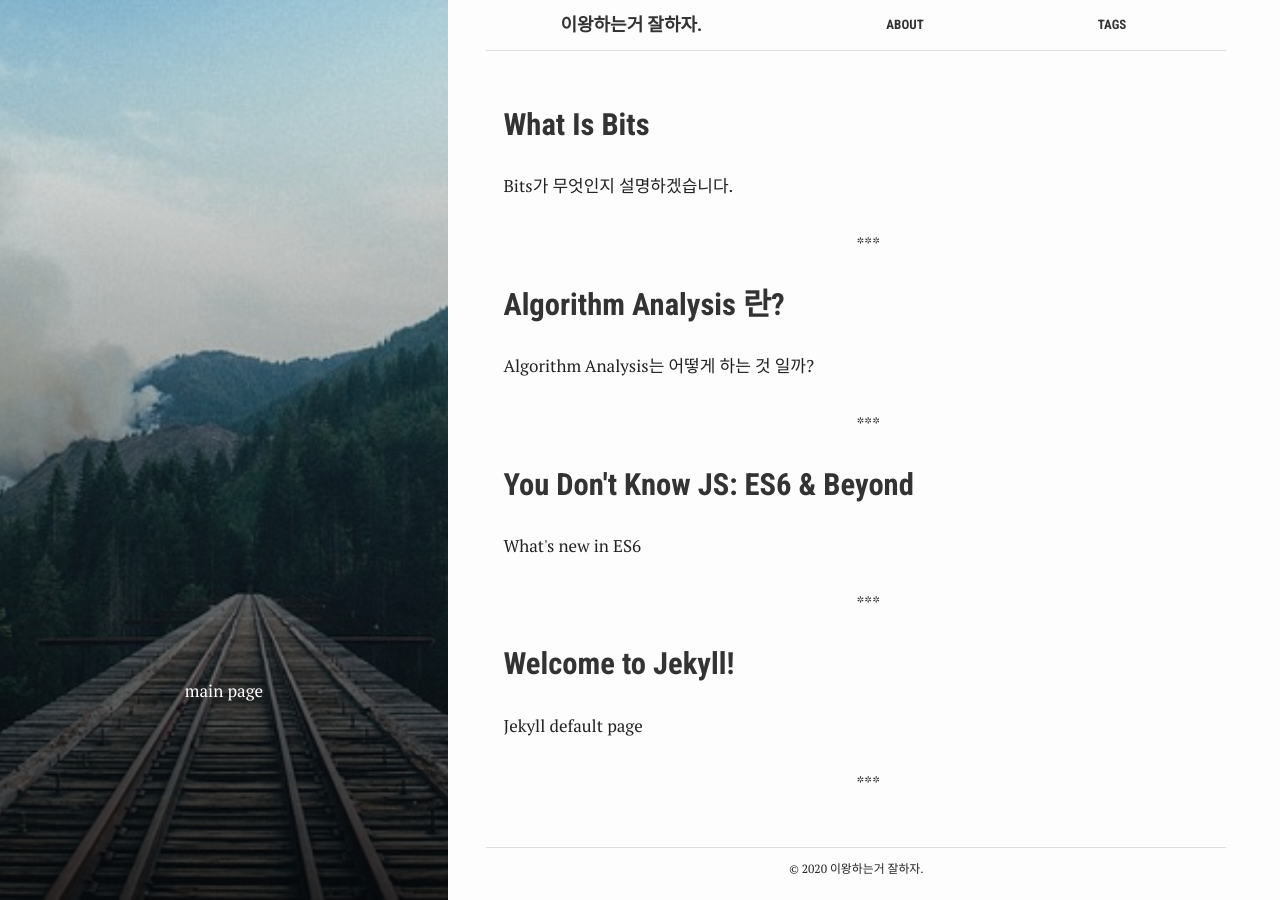
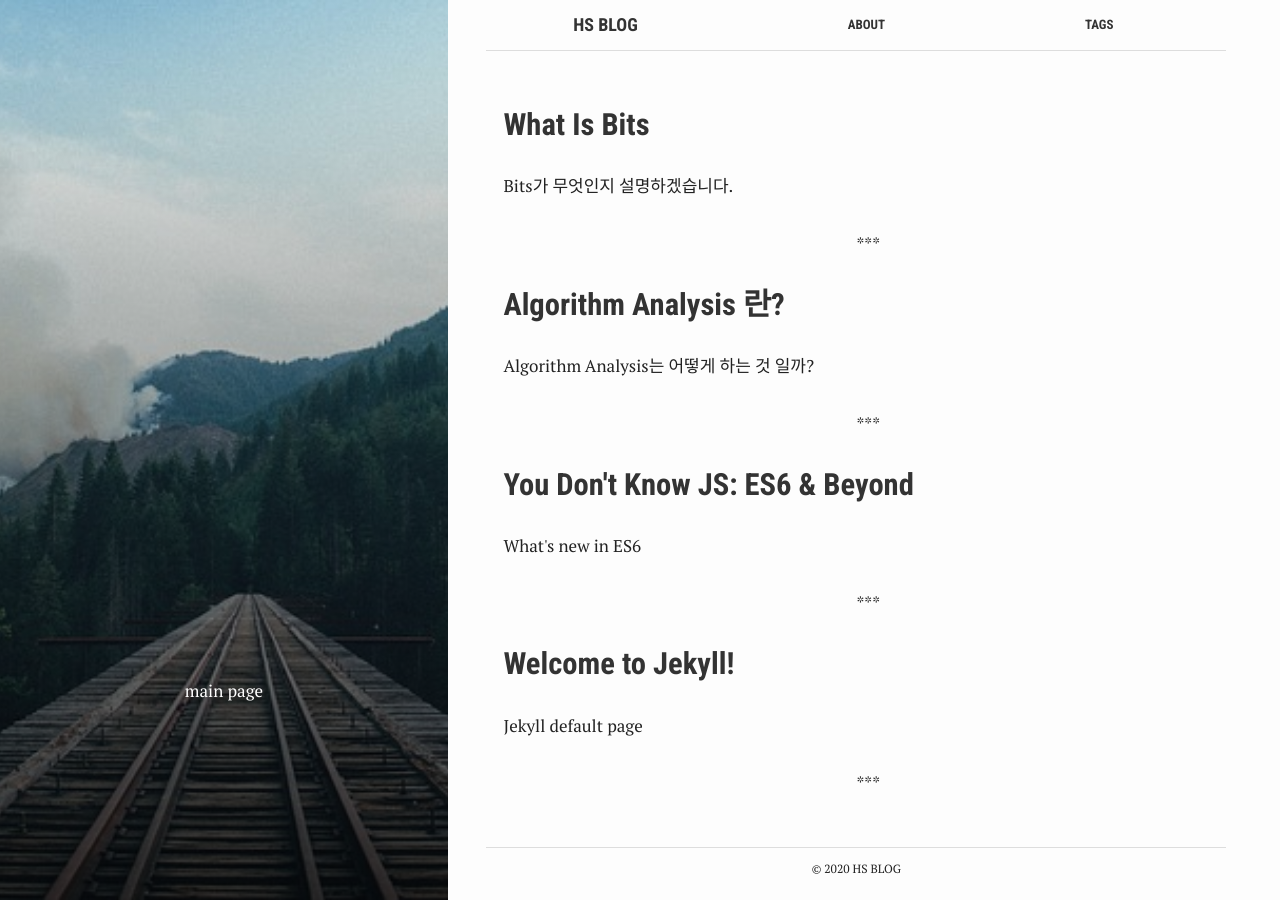
Before and after one commit to HyeonseopJeong/hyeonseopjeong.github.io, a Jekyll site: the page built from index.html, in a window 1280 px wide. Built offline with Jekyll 4.4.1, drawn with Linux system fonts in a browser that asks for light colours.

Commit message:
change layout of sidebar

```diff
--- a/_config.yml
+++ b/_config.yml
@@ -1,6 +1,9 @@
 
 # Site settings
-title: 이왕하는거 잘하자.
+title: HS BLOG
+name: Hyeonseop Jeong
+email: "21600665@handong.edu"
+job: "CS Undergraduate at Handong Global University"
 description: > # this means to ignore newlines until "baseurl:"
   2020년도 하반기부터 공부한 내용을 정리하기 위해 만든 블로그입니다.
 baseurl: "" # the subpath of your site, e.g. /blog
@@ -35,11 +38,11 @@
 images: '/assets/images'
 
 owner:
-  name: Hyeonseop Jeong
+
   #avatar: leonids-logo.png
-  job: "CS Undergraduate at Handong Global University"
+
   bio:
-  email: "21600665@handong.edu"
+
   disqus-shortname:
   twitter: #username
   facebook: #username
--- a/_includes/aside.html
+++ b/_includes/aside.html
@@ -11,8 +11,8 @@
         <img src="{{ site.url }}/img/{{ author.avatar }}" alt="" class="avatar">
       </a>
     {% endif %}
-    <a href="{{ site.url }}/" class="author_name">{{ author.name }}</a>
-    <span class="author_job">{{ author.job }}</span>
+    <a href="{{ site.url }}/" class="author_name">{{ name }}</a>
+    <span class="author_job">{{ job }}</span>
 
     <div class="cover-text">
       <div class="heading">
```
